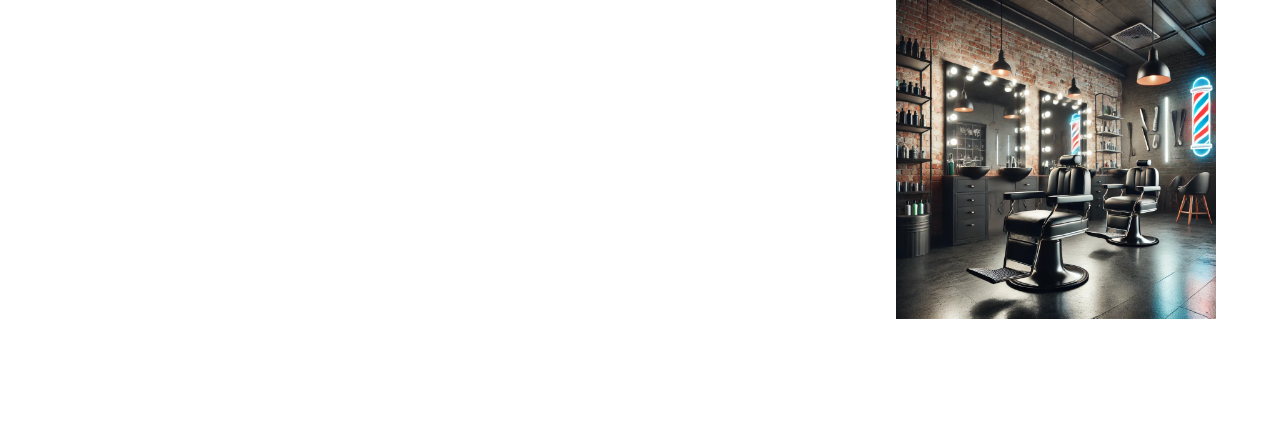
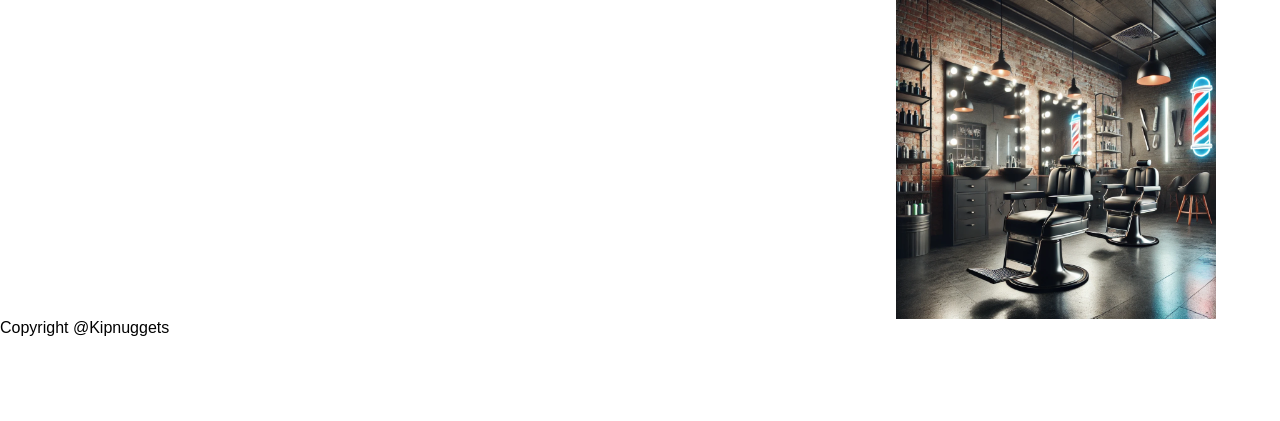
Before and after one commit to LuukDriel/Project, a PHP site: page / in a window 1280 px wide. Shown: the part 201-622 px from the top of the page. Run offline with PHP 8.4, Linux system fonts and the light colour scheme.

Commit message:
update 2

```diff
--- a/CSS/Style.CSS
+++ b/CSS/Style.CSS
@@ -11,6 +11,10 @@ html ,body {
 .Home-container {
     display: flex;
     display: inline;
+}
+
+footer {
+    display: block;
 }
 
 .foto img {
--- a/Index.html
+++ b/Index.html
@@ -18,6 +18,7 @@
     <div class="Home-container">
         <div><h1>Welkom bij urban barber</h1></div>
         <div class="foto-barber"><img src="assets/image.png"></div>
+        <footer>Copyright @Kipnuggets</footer>
     </div>
 </body>
 </html>
```
